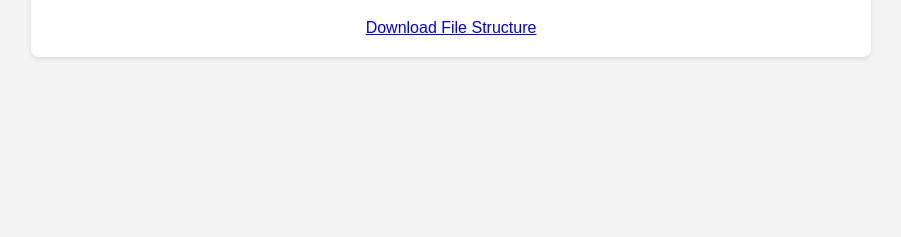
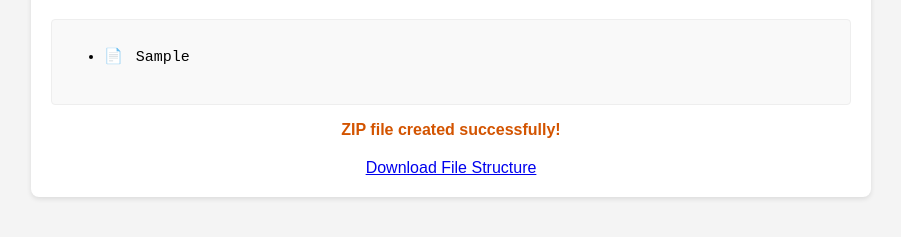
Before and after one commit to Sadaqaty/Stucture-Files-Creator, a plain HTML site: page index.html in a window 1280 px wide. Both pictures are taken after typing "Sample" into the empty fields and a click on the button "Generate Files". Shown: the part 81-318 px from the top of the page, without its empty margins (189-1090 px from the left). Drawn offline with nearby package versions, Linux system fonts and the light colour scheme.

Commit message:
UI Update

```diff
--- a/index.html
+++ b/index.html
@@ -9,6 +9,8 @@
   <body>
     <div class="container">
       <h1>File Structure Generator</h1>
+      <div id="structurePreview"><em>Preview will appear here...</em></div>
+      <div id="feedback"></div>
       <form id="fileStructureForm">
         <label for="fileStructureInput"
           >Enter File Structure (use '/' for folders, maintain indentation for
@@ -49,6 +51,12 @@
         ></textarea>
         <button type="submit">Generate Files</button>
       </form>
+      <button
+        type="button"
+        id="resetBtn"
+        style="display:none;"
+        >Create Another Structure</button
+      >
       <div id="downloadLinkContainer" style="display: none">
         <a id="downloadLink" href="#" download="file_structure.zip"
           >Download File Structure</a
--- a/script.js
+++ b/script.js
@@ -1,10 +1,46 @@
+document.getElementById("fileStructureInput").addEventListener("input", (event) => {
+  const input = event.target.value.trim();
+  const preview = document.getElementById("structurePreview");
+  if (!input) {
+    preview.innerHTML = "<em>Preview will appear here...</em>";
+    return;
+  }
+  const lines = input.split("\n").map((line) => line.trim()).filter((line) => line.length > 0);
+  const fileStructure = parseFileStructure(lines);
+  preview.innerHTML = renderPreview(fileStructure);
+});
+
+function renderPreview(structure, indent = "") {
+  let html = "<ul>";
+  for (const key in structure) {
+    if (structure[key] === null) {
+      html += `<li><span class="file-icon">📄</span> ${key}</li>`;
+    } else {
+      html += `<li><span class="folder-icon">📁</span> <strong>${key}</strong>${renderPreview(structure[key], indent + "&nbsp;&nbsp;")}</li>`;
+    }
+  }
+  html += "</ul>";
+  return html;
+}
+
+document.getElementById("resetBtn").addEventListener("click", () => {
+  document.getElementById("fileStructureForm").style.display = "flex";
+  document.getElementById("downloadLinkContainer").style.display = "none";
+  document.getElementById("fileStructureInput").value = "";
+  document.getElementById("structurePreview").innerHTML = "<em>Preview will appear here...</em>";
+  document.getElementById("feedback").textContent = "";
+});
+
 document
   .getElementById("fileStructureForm")
   .addEventListener("submit", async (event) => {
     event.preventDefault();
 
     const input = document.getElementById("fileStructureInput").value.trim();
-    if (!input) return;
+    if (!input) {
+      document.getElementById("feedback").textContent = "Please enter a structure!";
+      return;
+    }
 
     const lines = input
       .split("\n")
@@ -17,10 +53,12 @@ document
       const url = URL.createObjectURL(zipBlob);
       const downloadLink = document.getElementById("downloadLink");
       downloadLink.href = url;
-      downloadLink.style.display = "block"; // Show the download link
-      document.getElementById("downloadLinkContainer").style.display = "block"; // Ensure container is visible
-      document.getElementById("fileStructureForm").style.display = "none"; // Hide form
+      downloadLink.style.display = "block";
+      document.getElementById("downloadLinkContainer").style.display = "block";
+      document.getElementById("fileStructureForm").style.display = "none";
+      document.getElementById("feedback").textContent = "ZIP file created successfully!";
     } catch (error) {
+      document.getElementById("feedback").textContent = "Error generating ZIP file!";
       console.error("Error generating ZIP file:", error);
     }
   });
--- a/styles.css
+++ b/styles.css
@@ -52,3 +52,41 @@ button:hover {
   margin-top: 20px;
   text-align: center;
 }
+
+#structurePreview {
+  background: #f9f9f9;
+  border: 1px solid #eee;
+  border-radius: 4px;
+  padding: 12px;
+  margin-bottom: 16px;
+  min-height: 60px;
+  font-family: monospace;
+  font-size: 15px;
+  transition: background 0.2s;
+}
+
+.folder-icon {
+  color: #f7b731;
+  margin-right: 4px;
+}
+
+.file-icon {
+  color: #4b7bec;
+  margin-right: 4px;
+}
+
+#feedback {
+  color: #d35400;
+  margin-bottom: 10px;
+  text-align: center;
+  font-weight: bold;
+}
+
+#resetBtn {
+  margin-top: 10px;
+  background-color: #28a745;
+}
+
+#resetBtn:hover {
+  background-color: #218838;
+}
```
Lines whose indentation alone changed are shown as unchanged.
